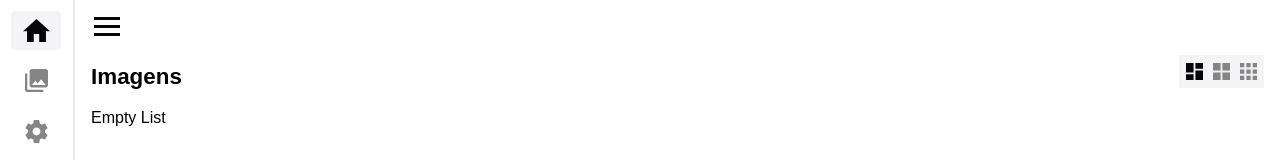
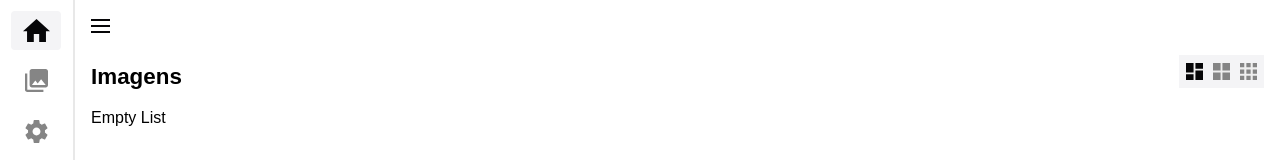
Before and after one commit to mateusmdev/MyImage-Ref, a Vue app: page / in a window 1280 px wide. Shown: the top 160 px of the page. Built offline with nearby package versions, Linux system fonts and the light colour scheme; the HTML template or start-up script is replaced by a standard one.

Commit message:
style(ui): refine sidebar toggle button dimensions and adjust gallery height.

```diff
--- a/src/components/Gallery.vue
+++ b/src/components/Gallery.vue
@@ -34,7 +34,7 @@ const props = defineProps<PropsDefinition>()
   overflow: hidden;
 
   .container {
-    height: 100%;
+    height: 91%;
     overflow-y: auto;
     overflow-x: hidden;
 
--- a/src/components/Header.vue
+++ b/src/components/Header.vue
@@ -96,16 +96,16 @@ header {
 	.toggle-btn {
 		z-index: 5;
 		position: absolute;
-		right: -3.125rem;
-		top: 1.8%;
-		width: 2rem;
-		height: 1.563rem;
+		right: -2.5rem;
+		top: 2.35%;
+		width: 1.563rem;
+		height: 0.938rem;
 
 		display: inline-flex;
 		flex-direction: column;
 		align-items: center;
 		justify-content: center;
-		gap: 0.313rem;
+		gap: 0.25rem;
 
 		padding: 0.188rem 0.188rem;
 		border: none;
@@ -122,7 +122,7 @@ header {
 
 		div {
 			width: 100%;
-			height: 0.188rem;
+			height: 0.125rem;
 			flex-shrink: 0;
 			background-color: currentColor;
 
@@ -137,7 +137,7 @@ header {
 
 		&.is-open {
 			div:nth-child(1) {
-				translate: 0 0.5rem;
+				translate: 0 0.375rem;
 				rotate: 45deg;
 			}
 
@@ -146,7 +146,7 @@ header {
 			}
 
 			div:nth-child(3) {
-				translate: 0 (-0.5rem);
+				translate: 0 (-0.375rem);
 				rotate: -45deg;
 			}
 		}
```
